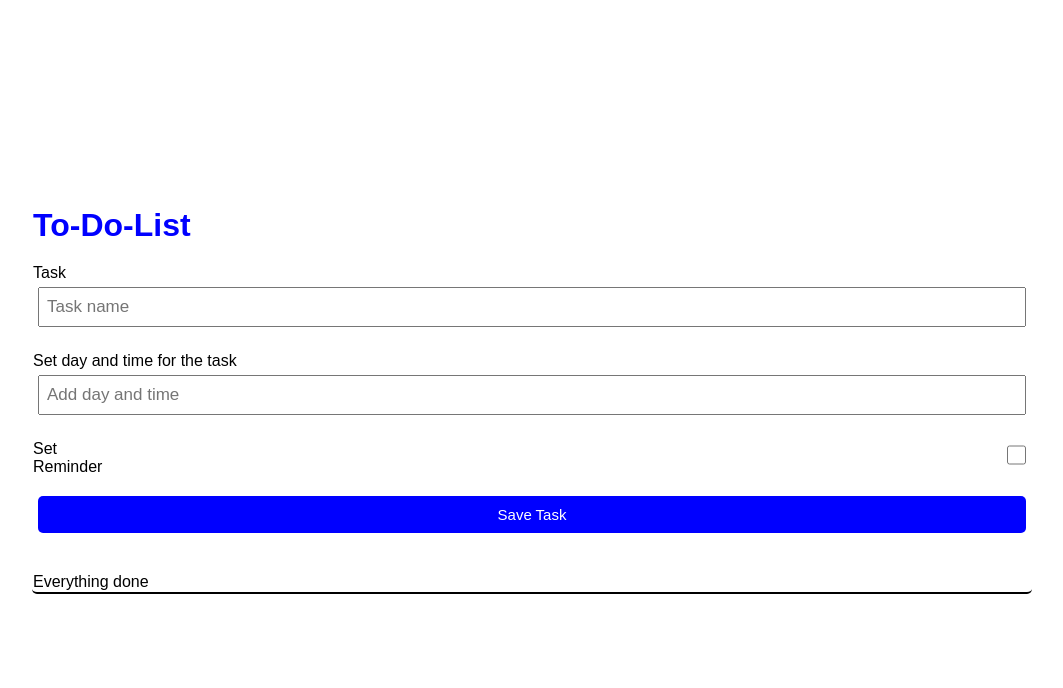
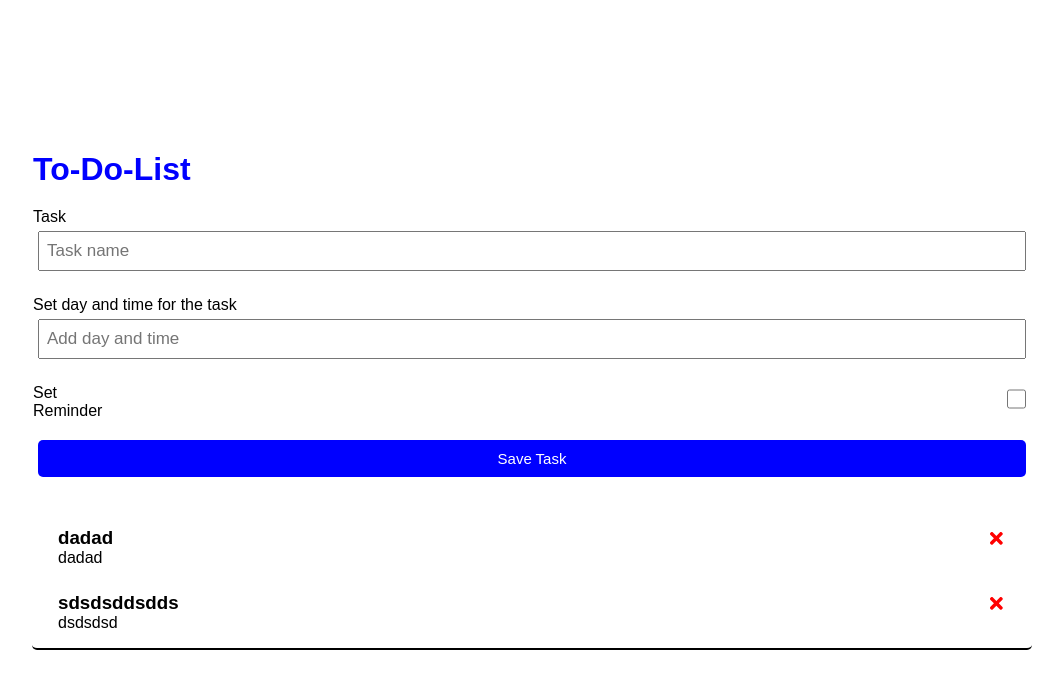
Before and after one commit to MyshioN/To-Do-React, a React (Vite) app in the folder todoapp/: page / in a window 1280 px wide. Shown: the top 688 px of the page, without its empty margins (108-1171 px from the left). Built offline with nearby package versions, Linux system fonts and the light colour scheme; data requests are answered from the project's data file.

Commit message:
Added Json-server so the tasks are saved all the time on the server
Final version

```diff
--- /dev/null
+++ b/todoapp/db.json
@@ -0,0 +1,16 @@
+{
+  "tasks": [
+    {
+      "text": "dadad",
+      "day": "dadad",
+      "reminder": false,
+      "id": 3
+    },
+    {
+      "text": "sdsdsddsdds",
+      "day": "dsdsdsd",
+      "reminder": false,
+      "id": 4
+    }
+  ]
+}
--- a/todoapp/package.json
+++ b/todoapp/package.json
@@ -6,9 +6,11 @@
   "scripts": {
     "dev": "vite",
     "build": "vite build",
-    "preview": "vite preview"
+    "preview": "vite preview",
+    "server": "json-server --watch db.json --port 5000"
   },
   "dependencies": {
+    "json-server": "^0.17.1",
     "react": "^18.2.0",
     "react-dom": "^18.2.0",
     "react-icons": "^4.6.0"
--- a/todoapp/src/App.jsx
+++ b/todoapp/src/App.jsx
@@ -1,19 +1,47 @@
-import { useState } from 'react'
+import { useState, useEffect } from 'react'
 import AddTask from './components/AddTask.jsx';
 import Header from "./components/Header.jsx"
 import Tasks from "./components/Tasks.jsx"
 
 function App() {
+  const [showAddTask, setShowAddTask] = useState(false)
   const [tasks, setTasks] = useState([]);
 
-  const addTask = (task) => {
-    const id = Math.floor(Math.random() * 10000) + 1
+  useEffect(() => {
+    const getTasks = async () => {
+      const tasksFromServer = await fetchTasks()
+      setTasks(tasksFromServer)
+    }
+    getTasks()
+  }, [])
 
-    const newTask = { id, ...task }
-    setTasks([...tasks, newTask])
+  const fetchTasks = async () => {
+    const res = await fetch(`http://localhost:5000/tasks`)
+
+    const data = await res.json();
+
+    return data;
   }
 
-  const deleteTask = (id) => {
+  const addTask = async (task) => {
+    const res = await fetch(`http://localhost:5000/tasks`, {
+    method: 'POST',
+    headers: {
+      'Content-type' : 'application/json'
+    },
+    body: JSON.stringify(task)
+  })
+
+  const data = await res.json()
+
+  setTasks([...tasks, data])
+}
+
+  const deleteTask = async (id) => {
+    await fetch(`http://localhost:5000/tasks/${id}`, {
+      method: 'DELETE'
+    })
+
     setTasks(tasks.filter((task) => task.id !== id))
   }
 
--- a/todoapp/src/components/Tasks.jsx
+++ b/todoapp/src/components/Tasks.jsx
@@ -4,8 +4,8 @@
 
     return (
         <>
-            {tasks.map((task) => (
-                <Task key={task.id} task={task}
+            {tasks.map((task, index) => (
+                <Task key={task.index} task={task}
                 onDelete={onDelete}
                 onToggle={onToggle}
                 />
```
Also changed, not shown: 1 other file (tests, documents, lock files or other folders).
